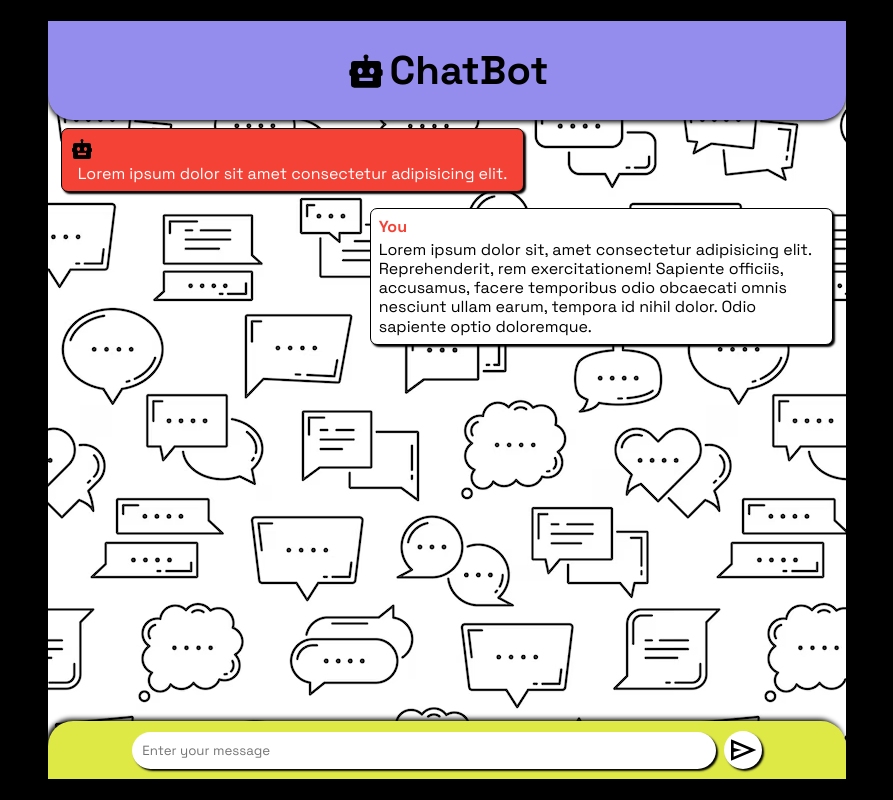
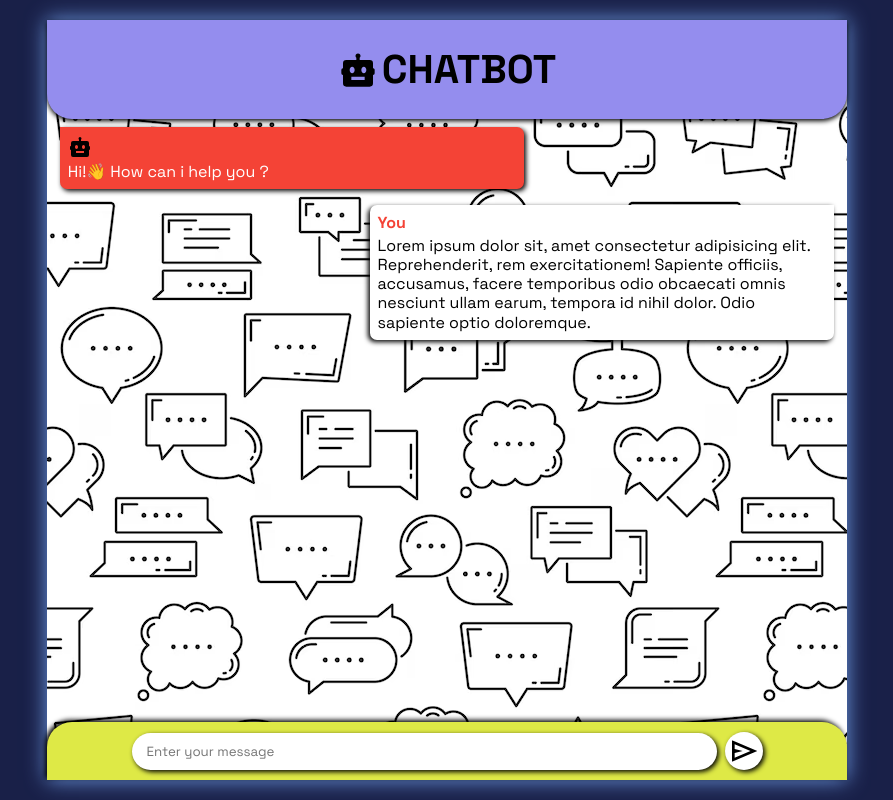
Before and after one commit to GAURAV-DEEP01/ChatBot, a plain HTML site: page frontend/client.html in a window 1280 px wide. Shown: the whole page, without its empty margins (193-1086 px from the left). Drawn offline with Linux system fonts and the light colour scheme.

Commit message:
final ui

```diff
--- a/frontend/client.css
+++ b/frontend/client.css
@@ -9,11 +9,12 @@
 
 .header-container img{
   width: 1em;
+  align-self: center;
 }
 
 body{
   display: flex;
-  background-color: black;
+  background-color: #192048;
   align-items: center;
   justify-content: center;
   height: 100vh;
@@ -23,9 +24,9 @@ body{
   display: flex;
   flex-direction: column;
   width: 100vh;
-  border: 1px solid black;
   height: 95%;
   background-image: url(Images/background.avif);
+  box-shadow: 0px 0px 20px rgb(113, 158, 232);
 
 }
 
@@ -55,27 +56,24 @@ body{
   gap: 0.2em;
   padding: 0.5em;
   margin-bottom: 1em;
-  align-items: center;
+  align-items: flex-start;
   line-height: 1.2em;
   width: 60%;
-  border: 1px solid black;
-  box-shadow: 2px 2px 2px black;
   border-radius: 7px;
 }
 
 .bot-container{
   background-color: #f44336;
   color: white;
+  border-top-left-radius: initial;
+  box-shadow: 2px 2px 5px black;
 }
 
 .user-container{
   background-color: white;
-  align-self: flex-end;
   float: right;
-}
-
-.bot-container img{
-  align-self: flex-start;
+  border-top-right-radius: initial;
+  box-shadow: -2px 2px 5px black;
 }
 
 .user{
@@ -98,9 +96,9 @@ body{
 .search-bar{
   width: 75%;
   border-radius: 30px;
-  padding: 10px 10px;
+  padding: 10px 15px;
   border: none;
-  box-shadow: 2px 2px 2px black;
+  box-shadow: 2px 2px 5px black;
   outline: none;
 }
 
@@ -108,7 +106,7 @@ body{
   width: 38px;
   height: 38px;
   border-radius: 50%;
-  box-shadow: 2px 2px 2px black;
+  box-shadow: 2px 2px 5px black;
   background-color: white;
   padding: 3px 3px;
 }
@@ -122,8 +120,14 @@ body{
 }
 
 .search-bar:hover{
-  box-shadow: 2px 2px 5px black;
+  box-shadow: 2px 2px 8px black;
 }
+
+.search-bar:focus{
+  outline: auto;
+  outline-color: lightgreen;
+}
+
 
 @media (max-width: 425px) {
   .chatbot{
--- a/frontend/client.html
+++ b/frontend/client.html
@@ -12,13 +12,13 @@
     <div class="chatbot">
         <div class="header-container">
           <img src="Images/bot.svg" alt="">
-          <p class="header">ChatBot</p>
+          <p class="header">CHATBOT</p>
         </div>
 
         <div class="chat-container">
           <div class="bot-container">
             <img src="Images/bot.svg" alt="">
-            <p class="bot-message" >Lorem ipsum dolor sit amet consectetur adipisicing elit.</p>
+            <p class="bot-message" >Hi!&#128075 How can i help you ?</p>
           </div>
           <div class="user-container">
             <p class="user">You</p>
```
